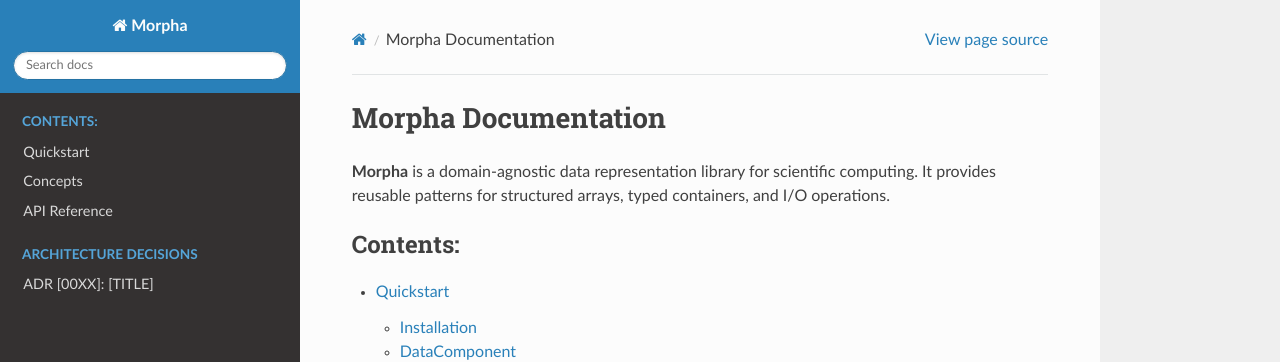
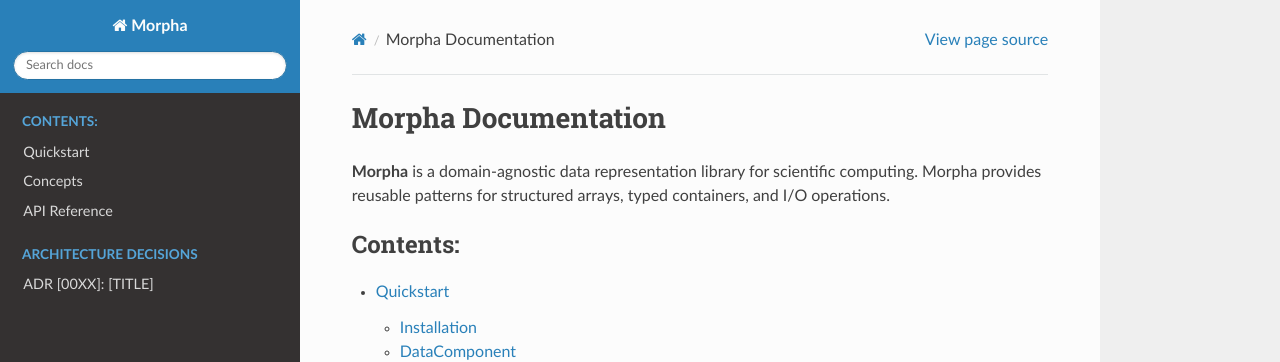
Before and after one commit to esther-poniatowski/morpha, a Sphinx documentation site: the page built from docs/index.md, in a window 1280 px wide and 900 px high. Shown: the top 362 px of the window. Built offline with Sphinx 7.4.7 and the Read the Docs theme 3.1.0, drawn with Linux system fonts in a browser that asks for light colours.

Commit message:
docs: Enforce writing standards in README and docs index
Apply prose quality rules:
- Fix bare-pronoun violations (B6: It without descriptive noun)

Co-Authored-By: Claude Opus 4.6 (1M context) <noreply@anthropic.com>

````diff
--- a/docs/index.md
+++ b/docs/index.md
@@ -1,7 +1,7 @@
 # Morpha Documentation
 
 **Morpha** is a domain-agnostic data representation library for scientific computing.
-It provides reusable patterns for structured arrays, typed containers, and I/O operations.
+Morpha provides reusable patterns for structured arrays, typed containers, and I/O operations.
 
 ```{toctree}
 :maxdepth: 2
````
Also changed, not shown: README.md (+1 -1 lines).
